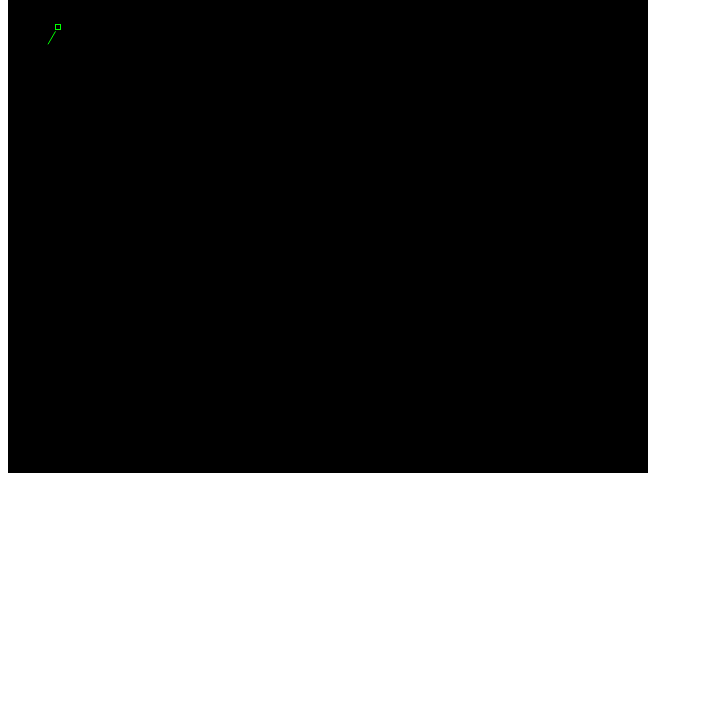
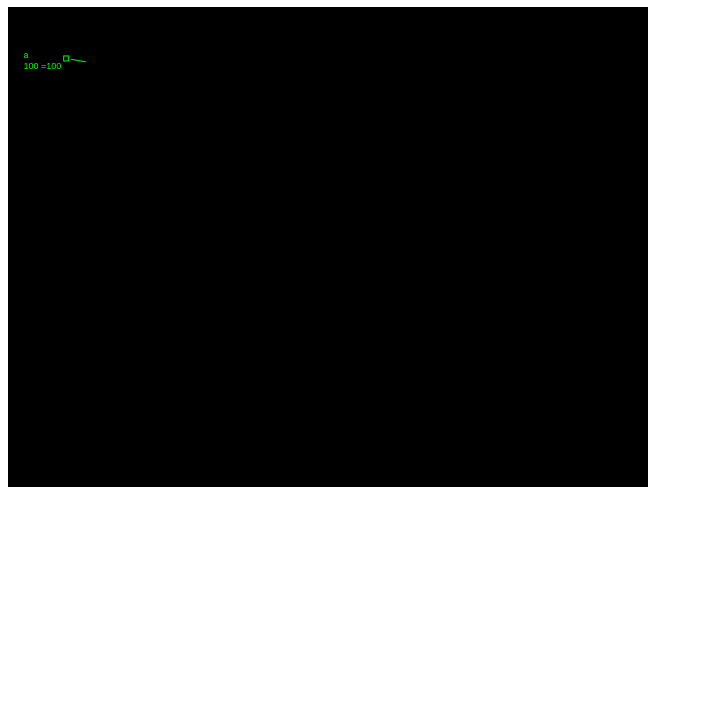
Before and after one commit to klasbj/atc, a plain HTML site: page index.html in a window 1280 px wide. Shown: the part 73-800 px from the top of the page, without its empty margins (0-703 px from the left). Drawn offline with Linux system fonts and the light colour scheme.

Commit message:
Switched to a plane object, some nice stuff for drawing and updating

```diff
--- a/index.html
+++ b/index.html
@@ -1,3 +1,4 @@
+<!DOCTYPE html>
 <html>
     <head>
         <title>ATC -- The Game</title>
--- a/js/atc.js
+++ b/js/atc.js
@@ -1,50 +1,117 @@
 
-var x=50,y=34,dir=120;
+/*
+ * let each pixel denote 1/50 nm
+ */
+function plane(_id,_x,_y,_alt,_dir,_speed) {
+    this.id = _id;
+    this.x = _x;
+    this.y = _y;
+    this.dir = _dir;
+    this.speed = _speed;
+    this.alt = _alt;
+
+    /* dt is time difference in ms */
+    this.updatepos = function(dt) {
+        d = this.draw_dir();
+        dlen = (this.speed/3600.)   // nm per second
+            * (dt / 1000.)         // nm since last
+            * 50.;                  // 1/10 nm since last
+        this.x = this.x + dlen * Math.cos(d);
+        this.y = this.y + dlen * Math.sin(d);
+    }
+
+    this.draw_dir = function() {
+        return (this.dir + 270) * Math.PI / 180;
+    }
+}
 
 function handleKeyUp(evt) {
     switch (evt.keyCode) {
         case 37:    // left
-            dir = (dir + 10) % 360;
-            drawplane();
+            planes[0].dir = (planes[0].dir + 350) % 360;
             break;
         case 39:    // right
-            dir = (dir + 350) % 360;
-            drawplane();
+            planes[0].dir = (planes[0].dir + 10) % 360;
+            break;
+        case 40:    // down
+            planes[0].speed = Math.max(0,planes[0].speed-10);
+            break;
+        case 38:    // up
+            planes[0].speed = Math.max(0,planes[0].speed+10);
+            break;
+
+        case 'n'.charCodeAt(0):
+            p.dir = 0;
             break;
         default:
             break;
     }
 }
 
-window.addEventListener('keyup', handleKeyUp, true);
+window.addEventListener('keypress', handleKeyUp, true);
+
+var planes = [];
+var context;
 
 function onload() {
-    drawplane();
+    init();
+    step();
 }
 
-function drawplane() {
+function init() {
+    planes.push(new plane('a', 50,50,10000,100,100));
     canvas = document.getElementById("game");
-    if (canvas.getContext) {
     context = canvas.getContext('2d');
+}
+
+function step() {
+    for (i = 0; i < planes.length; i = i + 1) {
+        planes[i].updatepos(1000);
+    }
+
+    for (i = 0; i < planes.length; i = i + 1) {
+        drawplane(planes[i]);
+    }
+    setTimeout('step()',1000);
+}
+
+function drawplane(p) {
     context.fillStyle = "#000000";
     context.strokeStyle = "#00ff00";
     context.lineWidth = 1;
     context.lineCap="butt";
     context.fillRect(0,0,640,480);  // clear the canvas
+    context.font="9px Arial";
 
 
-        var dx = x-2.5, dy = y-2.5;
+    var dx = p.x-2.5, dy = p.y-2.5;
     var sticklen = 20;
-        var radang=dir*Math.PI/180.;
-        var lx1 = x + 5*Math.cos(radang),
-            ly1 = y + 5*Math.sin(radang),
-            lx2 = x + sticklen*Math.cos(radang),
-            ly2 = y + sticklen*Math.sin(radang);
+    var radang=p.draw_dir();
+    var lx1 = p.x + 5*Math.cos(radang),
+        ly1 = p.y + 5*Math.sin(radang),
+        lx2 = p.x + sticklen*Math.cos(radang),
+        ly2 = p.y + sticklen*Math.sin(radang);
 
     context.strokeRect(dx,dy,5,5);
     context.beginPath();
     context.moveTo(lx1,ly1);
     context.lineTo(lx2,ly2);
     context.stroke();
+
+
+    txt = p.speed + " =" + Math.round(p.alt / 100);
+
+    mobj = context.measureText(txt).width;
+
+    tw = context.measureText(txt).width;
+    th = context.measureText(txt).height;
+
+    tx = p.x - tw - 5;
+    ty = p.y;
+
+
+    context.fillStyle="#00ff00";
+    context.fillText(p.id, tx, ty);
+    context.fillText(txt, tx, ty+11);
+
 }
-}
```
Lines whose indentation alone changed are shown as unchanged.
